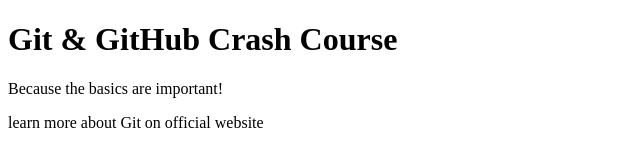
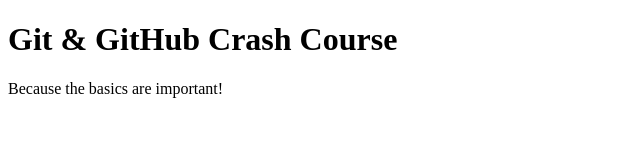
Before and after one commit to tusharpargawkar/Git-learn, a plain HTML site: page index.html in a window 1280 px wide. Shown: the whole page, without its empty margins (0-640 px from the left). Drawn offline with Linux system fonts and the light colour scheme.

Commit message:
Revert "added link"
This reverts commit 4193daa52d8dec46319c6e0f10fd3ecd3a81db22.

  Reverting changes 4193daa52d8dec46319c6e0f10fd3ecd3a81db22 link added
  by tushar

```diff
--- a/index.html
+++ b/index.html
@@ -9,6 +9,5 @@
   <body>
     <h1>Git & GitHub Crash Course</h1>
     <p>Because the basics are important!</p>
-    <p>learn more about Git on <a></a> official website</p>
   </body>
 </html>
```
